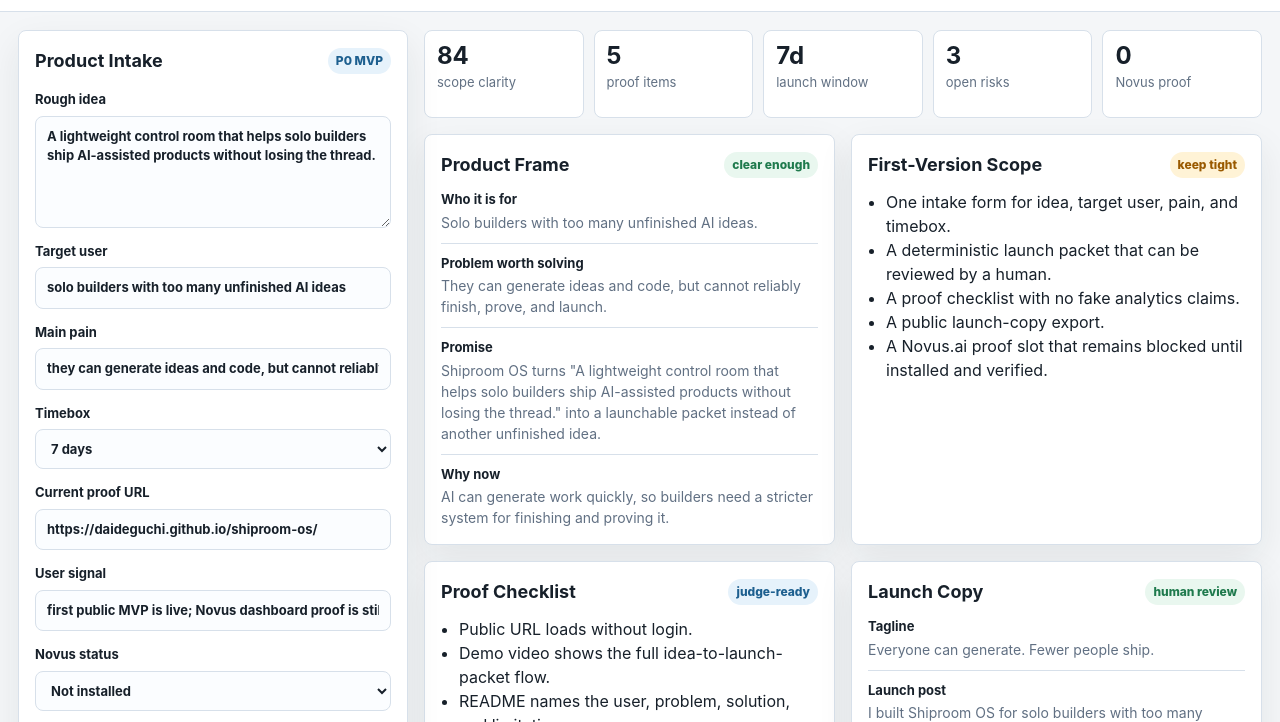
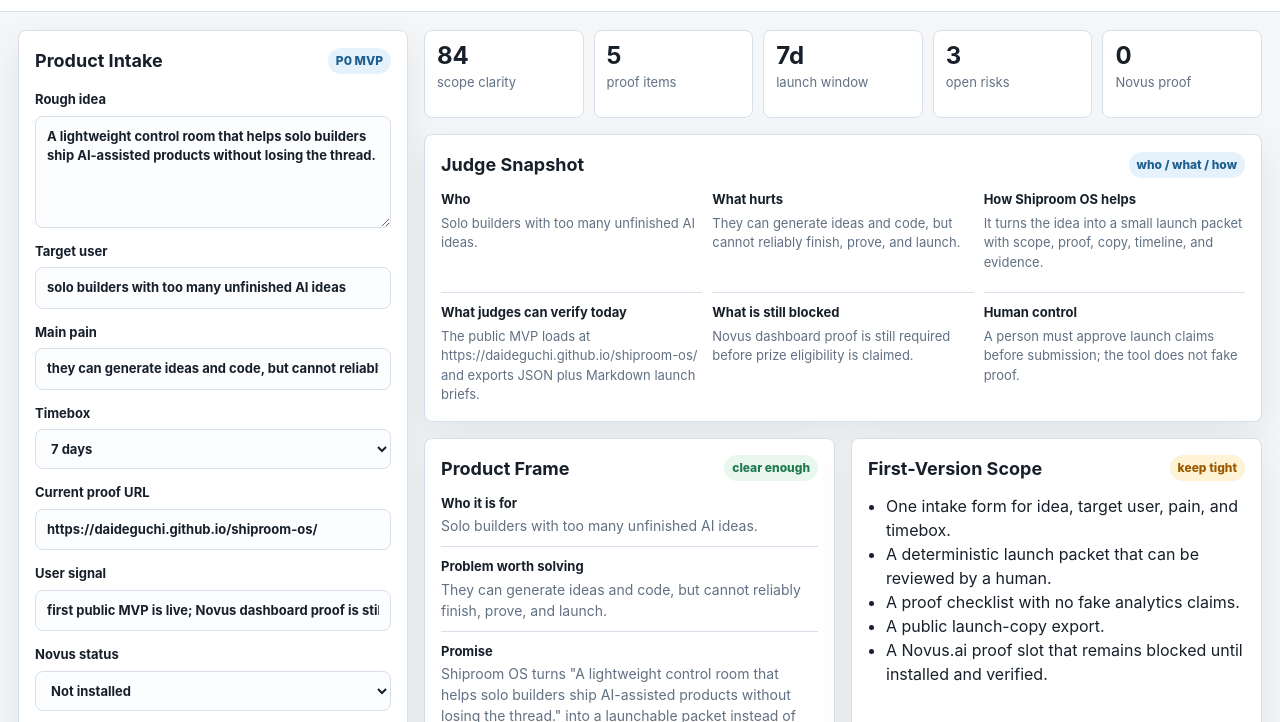
Before and after one commit to daideguchi/shiproom-os, a plain HTML site: page index.html in a window 1280 px wide. Shown: the part 61-783 px from the top of the page. Drawn offline with Linux system fonts and the light colour scheme.

Commit message:
Add judge snapshot to Shiproom OS

```diff
--- a/index.html
+++ b/index.html
@@ -411,6 +411,35 @@
       gap: 10px;
     }
 
+    .answer-grid {
+      display: grid;
+      grid-template-columns: repeat(3, minmax(0, 1fr));
+      gap: 10px;
+    }
+
+    .answer-item {
+      border-top: 1px solid var(--line);
+      padding-top: 10px;
+      min-height: 92px;
+    }
+
+    .answer-item:nth-child(-n + 3) {
+      border-top: 0;
+      padding-top: 0;
+    }
+
+    .answer-item b {
+      display: block;
+      font-size: 13px;
+      margin-bottom: 4px;
+    }
+
+    .answer-item p {
+      margin: 0;
+      color: var(--muted);
+      font-size: 13px;
+    }
+
     .evidence-item {
       border: 1px solid var(--line);
       border-radius: 8px;
@@ -463,8 +492,18 @@
         flex: 1;
       }
 
-      .status-strip, .board, .evidence-grid {
+      .status-strip, .board, .evidence-grid, .answer-grid {
         grid-template-columns: 1fr;
+      }
+
+      .answer-item:nth-child(-n + 3) {
+        border-top: 1px solid var(--line);
+        padding-top: 10px;
+      }
+
+      .answer-item:first-child {
+        border-top: 0;
+        padding-top: 0;
       }
 
       .timeline {
@@ -586,6 +625,14 @@
         </div>
 
         <div class="board">
+          <section class="panel section wide">
+            <div class="section-header">
+              <h2>Judge Snapshot</h2>
+              <span class="badge blue">who / what / how</span>
+            </div>
+            <div class="answer-grid" id="judgeOutput"></div>
+          </section>
+
           <section class="panel section">
             <div class="section-header">
               <h2>Product Frame</h2>
@@ -742,6 +789,10 @@ ${pack.target_user}
 
 ${pack.problem}
 
+## Judge Snapshot
+
+${Object.entries(pack.judge_snapshot).map(([key, value]) => `- ${key}: ${value}`).join('\n')}
+
 ## Promise
 
 ${pack.promise}
@@ -807,6 +858,15 @@ ${pack.claim_boundary}
         ['Why now', 'AI can generate work quickly, so builders need a stricter system for finishing and proving it.']
       ];
 
+      const judge = [
+        ['Who', sentence(user)],
+        ['What hurts', sentence(pain)],
+        ['How Shiproom OS helps', 'It turns the idea into a small launch packet with scope, proof, copy, timeline, and evidence.'],
+        ['What judges can verify today', `The public MVP loads at ${proofUrl} and exports JSON plus Markdown launch briefs.`],
+        ['What is still blocked', novusReady ? 'Novus dashboard proof is attached before prize submission.' : 'Novus dashboard proof is still required before prize eligibility is claimed.'],
+        ['Human control', 'A person must approve launch claims before submission; the tool does not fake proof.']
+      ];
+
       const scope = [
         'One intake form for idea, target user, pain, and timebox.',
         'A deterministic launch packet that can be reviewed by a human.',
@@ -869,6 +929,7 @@ ${pack.claim_boundary}
         ['Launch', 'Publish with human-approved copy.']
       ];
 
+      $('judgeOutput').innerHTML = judge.map(([k, v]) => `<div class="answer-item"><b>${k}</b><p>${v}</p></div>`).join('');
       $('frameOutput').innerHTML = frame.map(([k, v]) => `<div class="line-item"><b>${k}</b><p>${v}</p></div>`).join('');
       $('scopeOutput').innerHTML = `<ul>${scope.map((item) => `<li>${item}</li>`).join('')}</ul>`;
       $('proofOutput').innerHTML = `<ul>${proof.map((item) => `<li>${item}</li>`).join('')}</ul>`;
@@ -892,6 +953,7 @@ ${pack.claim_boundary}
         public_url: proofUrl,
         user_signal: userSignal,
         novus_status: novusStatus,
+        judge_snapshot: Object.fromEntries(judge),
         promise: `Turn the idea into a launchable product packet with scope, proof, release notes, and launch copy.`,
         first_version_scope: scope,
         proof_checklist: proof,
```
Also changed, not shown: scripts/verify_shiproom.mjs (+5 -2 lines), media/shiproom-os-mvp-full.png, 3 other files.
